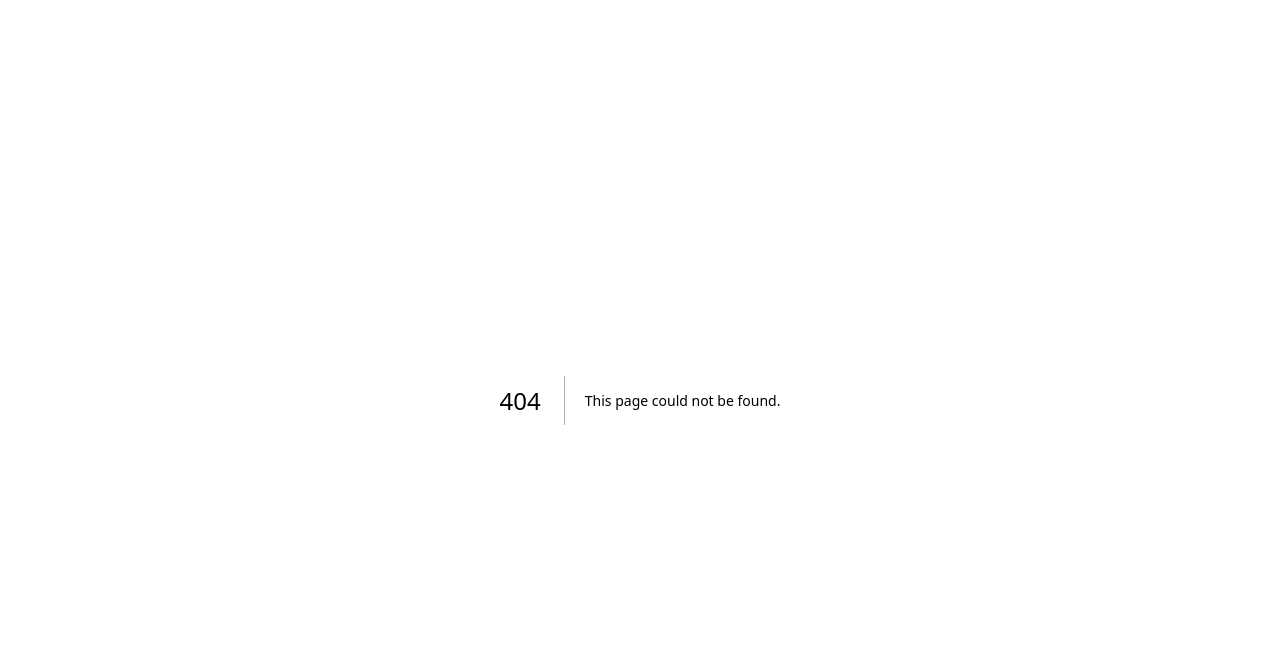
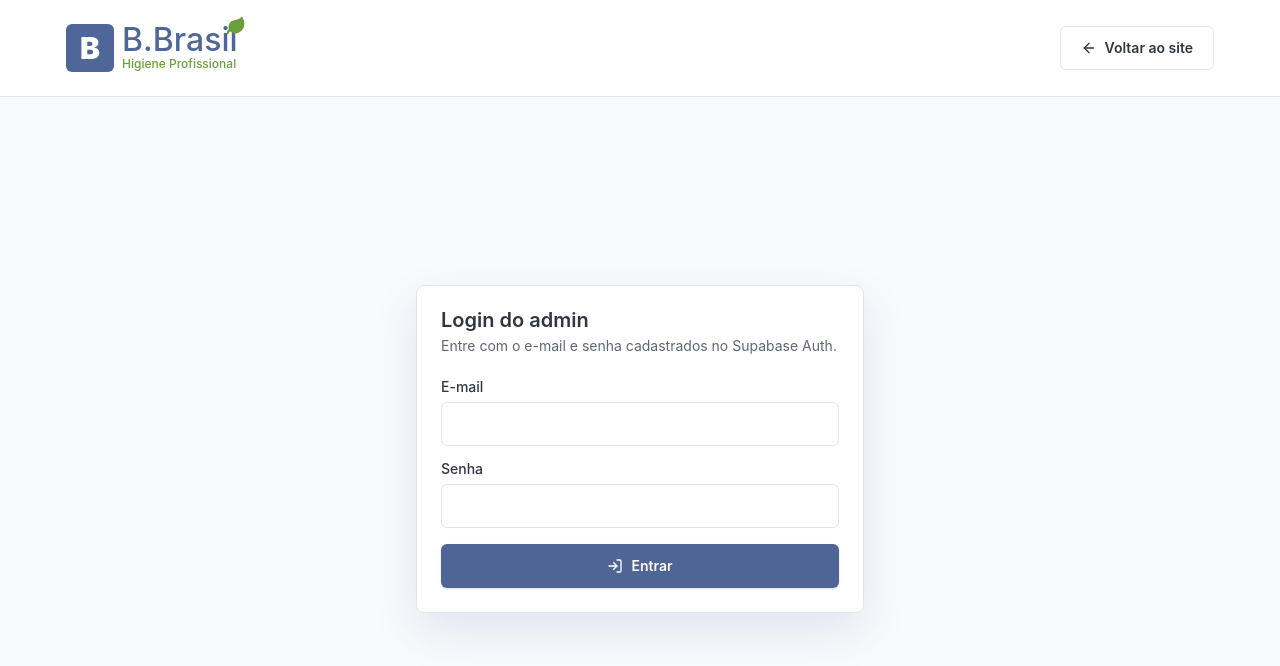
Before and after one commit to LeoCBS/bbrasil, a Next.js app: page /admin/login in a window 1280 px wide. Before the commit this address had no page. Shown: the top 666 px of the page. Built offline with nearby package versions, Linux system fonts and the light colour scheme.

Commit message:
feat: add supabase auth

```diff
--- /dev/null
+++ b/app/admin/login/page.tsx
@@ -0,0 +1,71 @@
+import Link from "next/link";
+import { ArrowLeft, LogIn } from "lucide-react";
+import { loginAction } from "@/auth";
+import { Button } from "@/components/ui/button";
+import { Card, CardContent, CardDescription, CardHeader, CardTitle } from "@/components/ui/card";
+import { Input } from "@/components/ui/input";
+import { Label } from "@/components/ui/label";
+import { Logo } from "@/components/site/logo";
+
+type LoginPageProps = {
+  searchParams: Promise<{
+    error?: string;
+    next?: string;
+  }>;
+};
+
+const errorMessages: Record<string, string> = {
+  invalid: "E-mail ou senha invalidos.",
+  missing: "Informe e-mail e senha para entrar."
+};
+
+export default async function AdminLoginPage({ searchParams }: LoginPageProps) {
+  const params = await searchParams;
+  const next = params.next || "/admin/produtos";
+  const errorMessage = params.error ? errorMessages[params.error] : null;
+
+  return (
+    <main className="min-h-screen bg-slate-50">
+      <header className="border-b bg-white">
+        <div className="container flex h-24 items-center justify-between">
+          <Logo />
+          <Button asChild variant="outline">
+            <Link href="/">
+              <ArrowLeft className="h-4 w-4" /> Voltar ao site
+            </Link>
+          </Button>
+        </div>
+      </header>
+
+      <section className="container flex min-h-[calc(100vh-6rem)] items-center justify-center py-10">
+        <Card className="w-full max-w-md shadow-soft">
+          <CardHeader>
+            <CardTitle>Login do admin</CardTitle>
+            <CardDescription>Entre com o e-mail e senha cadastrados no Supabase Auth.</CardDescription>
+          </CardHeader>
+          <CardContent>
+            <form action={loginAction} className="grid gap-4">
+              <input type="hidden" name="next" value={next} />
+              <div className="grid gap-2">
+                <Label htmlFor="email">E-mail</Label>
+                <Input id="email" name="email" type="email" autoComplete="email" required />
+              </div>
+              <div className="grid gap-2">
+                <Label htmlFor="password">Senha</Label>
+                <Input id="password" name="password" type="password" autoComplete="current-password" required />
+              </div>
+              {errorMessage ? (
+                <p className="rounded-md border border-destructive/30 bg-destructive/10 px-3 py-2 text-sm text-destructive">
+                  {errorMessage}
+                </p>
+              ) : null}
+              <Button type="submit" className="w-full">
+                <LogIn className="h-4 w-4" /> Entrar
+              </Button>
+            </form>
+          </CardContent>
+        </Card>
+      </section>
+    </main>
+  );
+}
--- a/app/admin/produtos/page.tsx
+++ b/app/admin/produtos/page.tsx
@@ -1,5 +1,6 @@
 import Link from "next/link";
-import { ArrowLeft, Database, Plus, Save, Trash2 } from "lucide-react";
+import { ArrowLeft, Database, LogOut, Plus, Save, Trash2 } from "lucide-react";
+import { logoutAction, requireAdminUser } from "@/auth";
 import { createProductAction, deleteProductAction, updateProductAction } from "@/lib/actions";
 import { getProducts, type Product } from "@/lib/products";
 import { Button } from "@/components/ui/button";
@@ -13,19 +14,28 @@ import { ProductVisual } from "@/components/site/product-visual";
 const categories = ["Limpeza Geral", "Higienizacao", "Desinfeccao", "Equipamentos", "Descartaveis"];
 
 export default async function AdminProductsPage() {
+  const user = await requireAdminUser();
   const products = await getProducts({ includeInactive: true });
   const isConfigured = Boolean(process.env.NEXT_PUBLIC_SUPABASE_URL && process.env.SUPABASE_SERVICE_ROLE_KEY);
 
   return (
     <main className="min-h-screen bg-slate-50">
       <header className="border-b bg-white">
-        <div className="container flex h-24 items-center justify-between">
+        <div className="container flex h-24 items-center justify-between gap-4">
           <Logo />
-          <Button asChild variant="outline">
-            <Link href="/">
-              <ArrowLeft className="h-4 w-4" /> Voltar ao site
-            </Link>
-          </Button>
+          <div className="flex items-center gap-3">
+            <span className="hidden text-sm text-slate-600 md:inline">{user.email}</span>
+            <Button asChild variant="outline">
+              <Link href="/">
+                <ArrowLeft className="h-4 w-4" /> Voltar ao site
+              </Link>
+            </Button>
+            <form action={logoutAction}>
+              <Button variant="outline" className="text-destructive hover:text-destructive">
+                <LogOut className="h-4 w-4" /> Sair
+              </Button>
+            </form>
+          </div>
         </div>
       </header>
 
@@ -100,7 +110,7 @@ function ProductForm({
   submitIcon: React.ReactNode;
 }) {
   return (
-    <form action={action} encType="multipart/form-data" className="grid gap-4">
+    <form action={action} className="grid gap-4">
       {product ? <input type="hidden" name="id" value={product.id} /> : null}
       <div className="grid gap-2">
         <Label htmlFor={`name-${product?.id ?? "new"}`}>Nome</Label>
--- /dev/null
+++ b/auth.ts
@@ -0,0 +1,111 @@
+import { cookies } from "next/headers";
+import { redirect } from "next/navigation";
+import { createClient } from "@supabase/supabase-js";
+
+const ACCESS_TOKEN_COOKIE = "bbrasil-supabase-access-token";
+const REFRESH_TOKEN_COOKIE = "bbrasil-supabase-refresh-token";
+
+const cookieOptions = {
+  httpOnly: true,
+  sameSite: "lax" as const,
+  secure: process.env.NODE_ENV === "production",
+  path: "/"
+};
+
+function getSupabaseAuthClient() {
+  const url = process.env.NEXT_PUBLIC_SUPABASE_URL;
+  const key = process.env.NEXT_PUBLIC_SUPABASE_ANON_KEY;
+
+  if (!url || !key) {
+    throw new Error("Configure NEXT_PUBLIC_SUPABASE_URL e NEXT_PUBLIC_SUPABASE_ANON_KEY para usar o login.");
+  }
+
+  return createClient(url, key, {
+    auth: {
+      persistSession: false,
+      autoRefreshToken: false
+    }
+  });
+}
+
+function getSafeNextPath(value: FormDataEntryValue | string | null) {
+  const next = String(value ?? "/admin/produtos");
+
+  if (!next.startsWith("/") || next.startsWith("//")) {
+    return "/admin/produtos";
+  }
+
+  return next;
+}
+
+export async function getCurrentUser() {
+  const cookieStore = await cookies();
+  const accessToken = cookieStore.get(ACCESS_TOKEN_COOKIE)?.value;
+
+  if (!accessToken) {
+    return null;
+  }
+
+  const supabase = getSupabaseAuthClient();
+  const { data, error } = await supabase.auth.getUser(accessToken);
+
+  if (error) {
+    return null;
+  }
+
+  return data.user;
+}
+
+export async function requireAdminUser() {
+  const user = await getCurrentUser();
+
+  if (!user) {
+    redirect("/admin/login?next=/admin/produtos");
+  }
+
+  return user;
+}
+
+export async function loginAction(formData: FormData) {
+  "use server";
+
+  const email = String(formData.get("email") ?? "").trim();
+  const password = String(formData.get("password") ?? "");
+  const next = getSafeNextPath(formData.get("next"));
+
+  if (!email || !password) {
+    redirect(`/admin/login?error=missing&next=${encodeURIComponent(next)}`);
+  }
+
+  const supabase = getSupabaseAuthClient();
+  const { data, error } = await supabase.auth.signInWithPassword({
+    email,
+    password
+  });
+
+  if (error || !data.session) {
+    redirect(`/admin/login?error=invalid&next=${encodeURIComponent(next)}`);
+  }
+
+  const cookieStore = await cookies();
+  cookieStore.set(ACCESS_TOKEN_COOKIE, data.session.access_token, {
+    ...cookieOptions,
+    maxAge: data.session.expires_in
+  });
+  cookieStore.set(REFRESH_TOKEN_COOKIE, data.session.refresh_token, {
+    ...cookieOptions,
+    maxAge: 60 * 60 * 24 * 30
+  });
+
+  redirect(next);
+}
+
+export async function logoutAction() {
+  "use server";
+
+  const cookieStore = await cookies();
+  cookieStore.delete(ACCESS_TOKEN_COOKIE);
+  cookieStore.delete(REFRESH_TOKEN_COOKIE);
+
+  redirect("/admin/login");
+}
--- a/lib/actions.ts
+++ b/lib/actions.ts
@@ -2,6 +2,7 @@
 
 import { revalidatePath } from "next/cache";
 import { redirect } from "next/navigation";
+import { requireAdminUser } from "@/auth";
 import { createProduct, deleteProduct, updateProduct, type ProductMutationInput } from "@/lib/products";
 
 async function parseProduct(formData: FormData): Promise<ProductMutationInput> {
@@ -34,6 +35,7 @@ async function parseProduct(formData: FormData): Promise<ProductMutationInput> {
 }
 
 export async function createProductAction(formData: FormData) {
+  await requireAdminUser();
   await createProduct(await parseProduct(formData));
   revalidatePath("/");
   revalidatePath("/produtos");
@@ -42,6 +44,7 @@ export async function createProductAction(formData: FormData) {
 }
 
 export async function updateProductAction(formData: FormData) {
+  await requireAdminUser();
   const id = String(formData.get("id") ?? "");
   await updateProduct(id, await parseProduct(formData));
   revalidatePath("/");
@@ -51,6 +54,7 @@ export async function updateProductAction(formData: FormData) {
 }
 
 export async function deleteProductAction(formData: FormData) {
+  await requireAdminUser();
   const id = String(formData.get("id") ?? "");
   await deleteProduct(id);
   revalidatePath("/");
```
Also changed, not shown: 1 other file (tests, documents, lock files or other folders).
